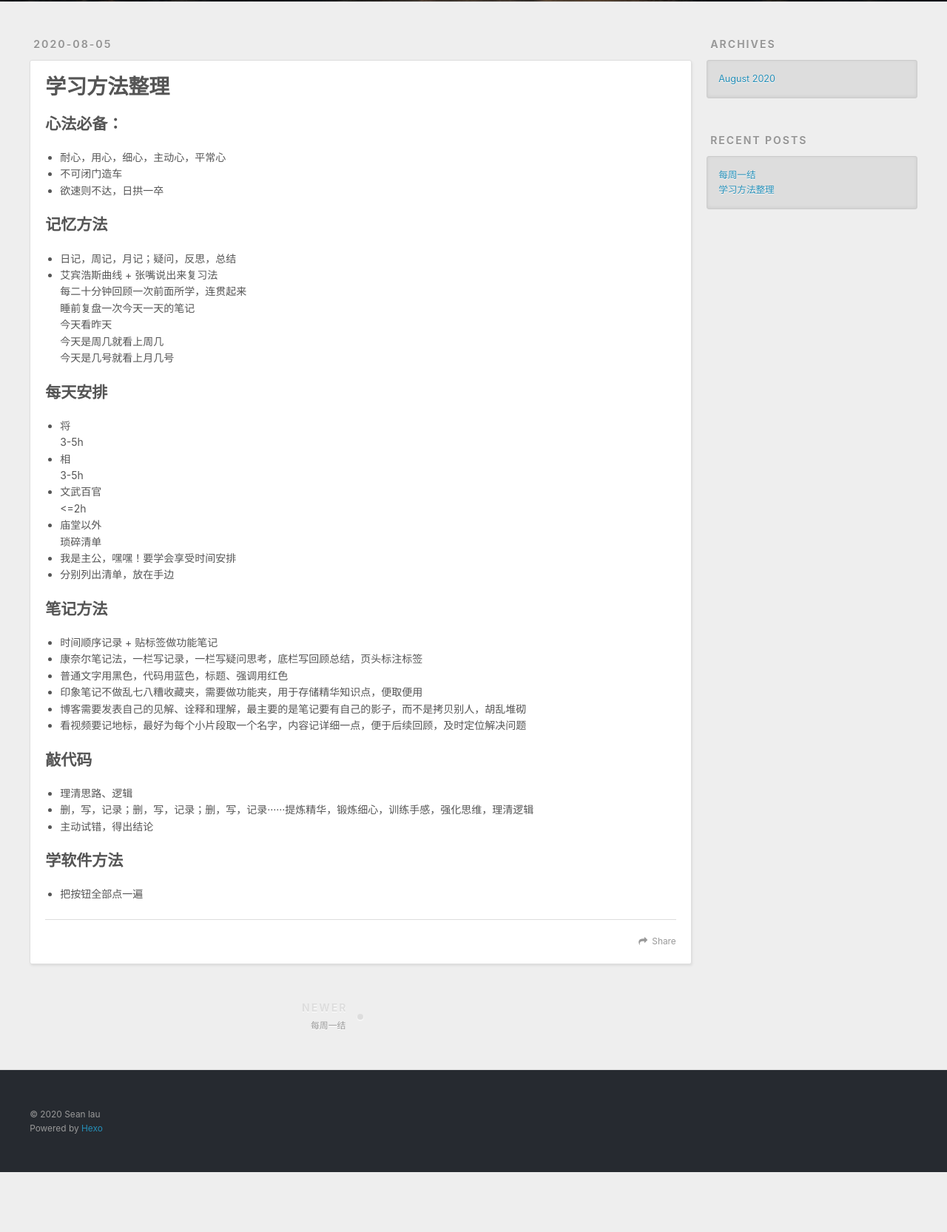
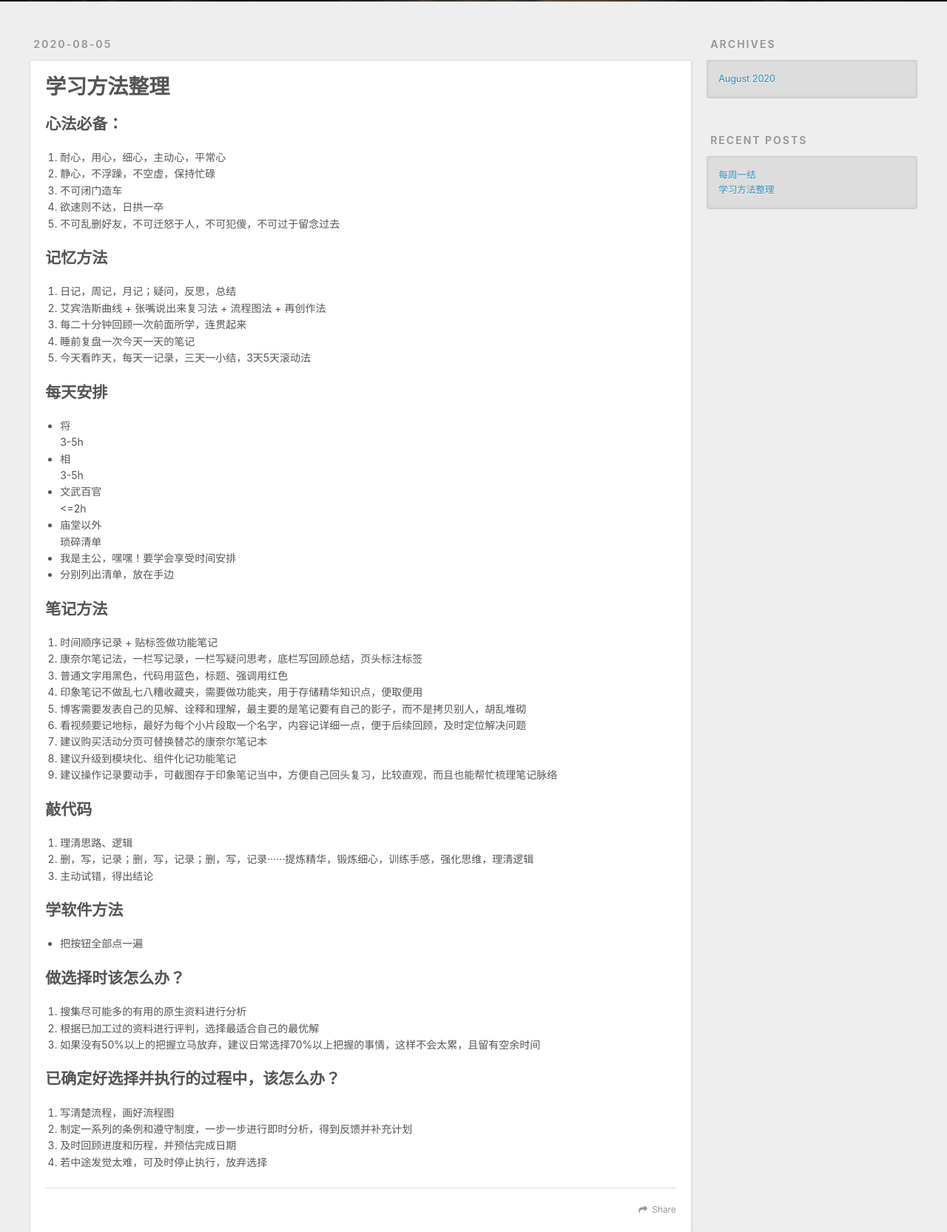
Before and after one commit to Seanlau01/Seanlau01.github.io, a plain HTML site: page 2020/08/05/学习方法整理/index.html in a window 1280 px wide. Shown: the part 298-1964 px from the top of the page at 74% size. Before the commit the page ends 1883 px from the top, so only its background shows below. Drawn offline with nearby package versions, Linux system fonts and the light colour scheme.

Commit message:
Site updated: 2020-08-10 22:49:16

```diff
--- a/2020/08/05/学习方法整理/index.html
+++ b/2020/08/05/学习方法整理/index.html
@@ -7,15 +7,15 @@
 
   <title>学习方法整理 | myBlog</title>
   <meta name="viewport" content="width=device-width, initial-scale=1, maximum-scale=1">
-  <meta name="description" content="心法必备： 耐心，用心，细心，主动心，平常心 不可闭门造车 欲速则不达，日拱一卒  记忆方法 日记，周记，月记；疑问，反思，总结 艾宾浩斯曲线 + 张嘴说出来复习法每二十分钟回顾一次前面所学，连贯起来睡前复盘一次今天一天的笔记今天看昨天今天是周几就看上周几今天是几号就看上月几号  每天安排 将3-5h  相3-5h 文武百官&lt;&#x3D;2h 庙堂以外琐碎清单 我是主公，嘿嘿！要学会享受时间安排 分别">
+  <meta name="description" content="心法必备： 耐心，用心，细心，主动心，平常心 静心，不浮躁，不空虚，保持忙碌 不可闭门造车 欲速则不达，日拱一卒 不可乱删好友，不可迁怒于人，不可犯傻，不可过于留念过去  记忆方法 日记，周记，月记；疑问，反思，总结 艾宾浩斯曲线 + 张嘴说出来复习法 + 流程图法 + 再创作法 每二十分钟回顾一次前面所学，连贯起来 睡前复盘一次今天一天的笔记 今天看昨天，每天一记录，三天一小结，3天5天滚动法">
 <meta property="og:type" content="article">
 <meta property="og:title" content="学习方法整理">
 <meta property="og:url" content="http://yoursite.com/2020/08/05/%E5%AD%A6%E4%B9%A0%E6%96%B9%E6%B3%95%E6%95%B4%E7%90%86/index.html">
 <meta property="og:site_name" content="myBlog">
-<meta property="og:description" content="心法必备： 耐心，用心，细心，主动心，平常心 不可闭门造车 欲速则不达，日拱一卒  记忆方法 日记，周记，月记；疑问，反思，总结 艾宾浩斯曲线 + 张嘴说出来复习法每二十分钟回顾一次前面所学，连贯起来睡前复盘一次今天一天的笔记今天看昨天今天是周几就看上周几今天是几号就看上月几号  每天安排 将3-5h  相3-5h 文武百官&lt;&#x3D;2h 庙堂以外琐碎清单 我是主公，嘿嘿！要学会享受时间安排 分别">
+<meta property="og:description" content="心法必备： 耐心，用心，细心，主动心，平常心 静心，不浮躁，不空虚，保持忙碌 不可闭门造车 欲速则不达，日拱一卒 不可乱删好友，不可迁怒于人，不可犯傻，不可过于留念过去  记忆方法 日记，周记，月记；疑问，反思，总结 艾宾浩斯曲线 + 张嘴说出来复习法 + 流程图法 + 再创作法 每二十分钟回顾一次前面所学，连贯起来 睡前复盘一次今天一天的笔记 今天看昨天，每天一记录，三天一小结，3天5天滚动法">
 <meta property="og:locale" content="en_US">
 <meta property="article:published_time" content="2020-08-05T10:19:03.000Z">
-<meta property="article:modified_time" content="2020-08-06T06:43:47.182Z">
+<meta property="article:modified_time" content="2020-08-10T14:48:01.639Z">
 <meta property="article:author" content="Sean lau">
 <meta name="twitter:card" content="summary">
 
@@ -88,15 +88,20 @@
 
     <div class="article-entry" itemprop="articleBody">
 
-        <h2 id="心法必备："><a href="#心法必备：" class="headerlink" title="心法必备："></a>心法必备：</h2><ul>
+        <h2 id="心法必备："><a href="#心法必备：" class="headerlink" title="心法必备："></a>心法必备：</h2><ol>
 <li>耐心，用心，细心，主动心，平常心</li>
+<li>静心，不浮躁，不空虚，保持忙碌</li>
 <li>不可闭门造车</li>
 <li>欲速则不达，日拱一卒</li>
-</ul>
-<h2 id="记忆方法"><a href="#记忆方法" class="headerlink" title="记忆方法"></a>记忆方法</h2><ul>
+<li>不可乱删好友，不可迁怒于人，不可犯傻，不可过于留念过去</li>
+</ol>
+<h2 id="记忆方法"><a href="#记忆方法" class="headerlink" title="记忆方法"></a>记忆方法</h2><ol>
 <li>日记，周记，月记；疑问，反思，总结</li>
-<li>艾宾浩斯曲线 + 张嘴说出来复习法<br>每二十分钟回顾一次前面所学，连贯起来<br>睡前复盘一次今天一天的笔记<br>今天看昨天<br>今天是周几就看上周几<br>今天是几号就看上月几号</li>
-</ul>
+<li>艾宾浩斯曲线 + 张嘴说出来复习法 + 流程图法 + 再创作法</li>
+<li>每二十分钟回顾一次前面所学，连贯起来</li>
+<li>睡前复盘一次今天一天的笔记</li>
+<li>今天看昨天，每天一记录，三天一小结，3天5天滚动法</li>
+</ol>
 <h2 id="每天安排"><a href="#每天安排" class="headerlink" title="每天安排"></a>每天安排</h2><ul>
 <li>将<br>3-5h </li>
 <li>相<br>3-5h</li>
@@ -105,22 +110,36 @@
 <li>我是主公，嘿嘿！要学会享受时间安排</li>
 <li>分别列出清单，放在手边</li>
 </ul>
-<h2 id="笔记方法"><a href="#笔记方法" class="headerlink" title="笔记方法"></a>笔记方法</h2><ul>
+<h2 id="笔记方法"><a href="#笔记方法" class="headerlink" title="笔记方法"></a>笔记方法</h2><ol>
 <li>时间顺序记录 + 贴标签做功能笔记</li>
 <li>康奈尔笔记法，一栏写记录，一栏写疑问思考，底栏写回顾总结，页头标注标签</li>
 <li>普通文字用黑色，代码用蓝色，标题、强调用红色</li>
 <li>印象笔记不做乱七八糟收藏夹，需要做功能夹，用于存储精华知识点，便取便用</li>
 <li>博客需要发表自己的见解、诠释和理解，最主要的是笔记要有自己的影子，而不是拷贝别人，胡乱堆砌</li>
 <li>看视频要记地标，最好为每个小片段取一个名字，内容记详细一点，便于后续回顾，及时定位解决问题</li>
-</ul>
-<h2 id="敲代码"><a href="#敲代码" class="headerlink" title="敲代码"></a>敲代码</h2><ul>
+<li>建议购买活动分页可替换替芯的康奈尔笔记本</li>
+<li>建议升级到模块化、组件化记功能笔记</li>
+<li>建议操作记录要动手，可截图存于印象笔记当中，方便自己回头复习，比较直观，而且也能帮忙梳理笔记脉络</li>
+</ol>
+<h2 id="敲代码"><a href="#敲代码" class="headerlink" title="敲代码"></a>敲代码</h2><ol>
 <li>理清思路、逻辑</li>
 <li>删，写，记录；删，写，记录；删，写，记录······提炼精华，锻炼细心，训练手感，强化思维，理清逻辑</li>
 <li>主动试错，得出结论</li>
-</ul>
+</ol>
 <h2 id="学软件方法"><a href="#学软件方法" class="headerlink" title="学软件方法"></a>学软件方法</h2><ul>
 <li>把按钮全部点一遍</li>
 </ul>
+<h2 id="做选择时该怎么办？"><a href="#做选择时该怎么办？" class="headerlink" title="做选择时该怎么办？"></a>做选择时该怎么办？</h2><ol>
+<li>搜集尽可能多的有用的原生资料进行分析</li>
+<li>根据已加工过的资料进行评判，选择最适合自己的最优解</li>
+<li>如果没有50%以上的把握立马放弃，建议日常选择70%以上把握的事情，这样不会太累，且留有空余时间</li>
+</ol>
+<h2 id="已确定好选择并执行的过程中，该怎么办？"><a href="#已确定好选择并执行的过程中，该怎么办？" class="headerlink" title="已确定好选择并执行的过程中，该怎么办？"></a>已确定好选择并执行的过程中，该怎么办？</h2><ol>
+<li>写清楚流程，画好流程图</li>
+<li>制定一系列的条例和遵守制度，一步一步进行即时分析，得到反馈并补充计划</li>
+<li>及时回顾进度和历程，并预估完成日期</li>
+<li>若中途发觉太难，可及时停止执行，放弃选择</li>
+</ol>
 
 
     </div>
```
Also changed, not shown: 2020/08/09/每周一结/index.html (+4 -4 lines), content.json (+1 -1 lines), index.html (+29 -10 lines).
